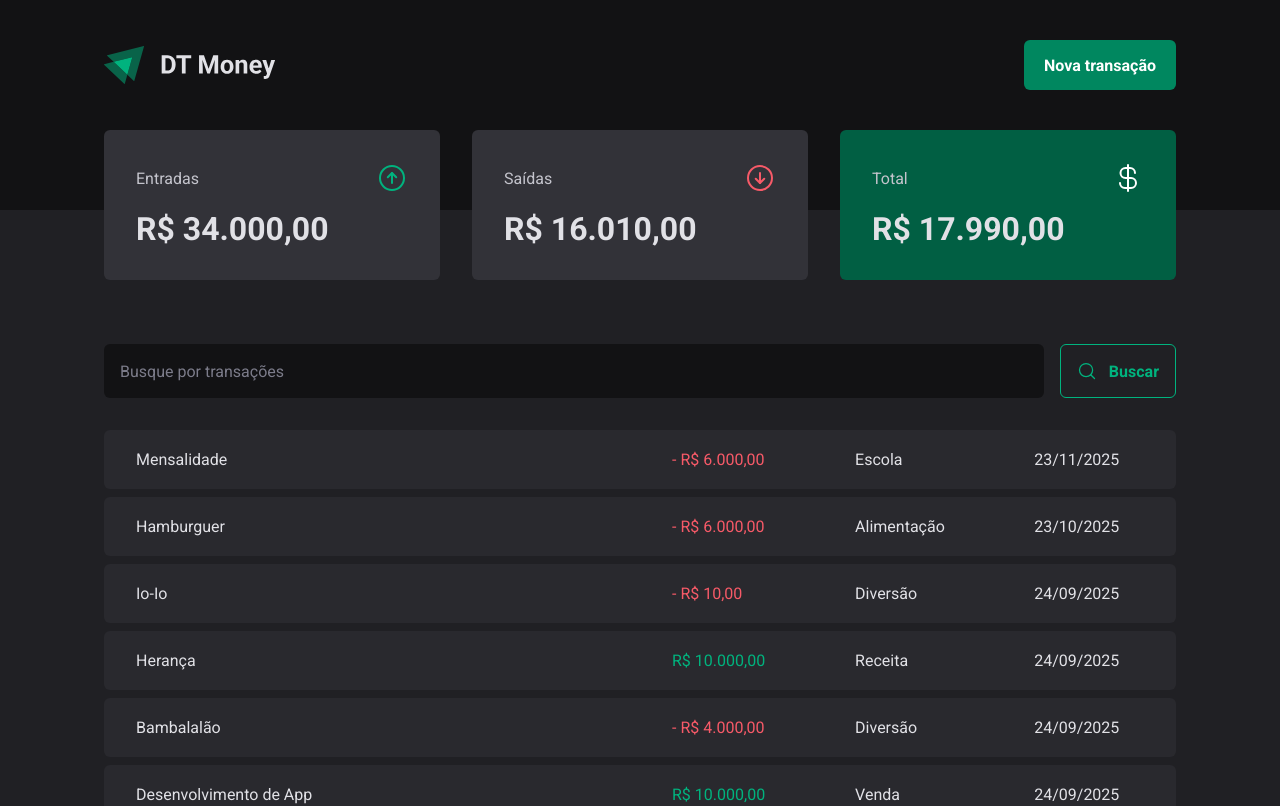
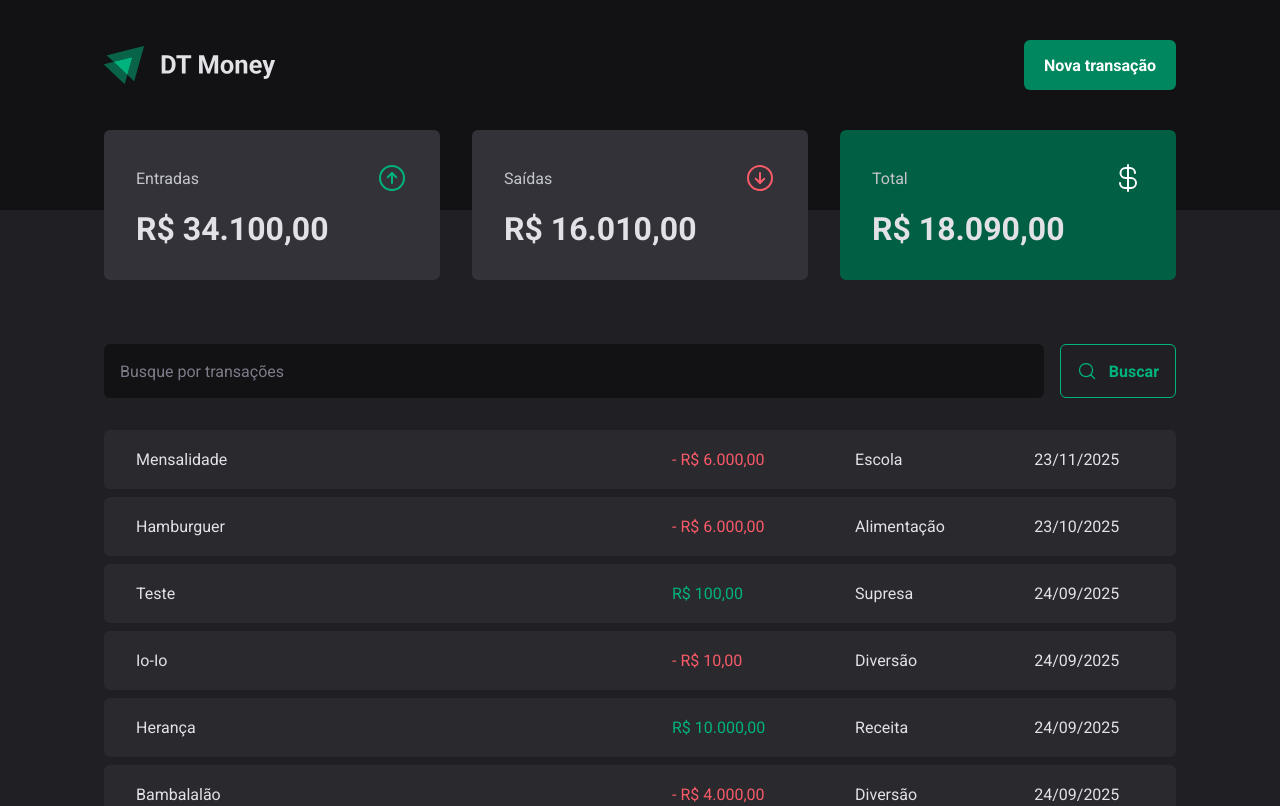
Before and after one commit to Chris-Saints/03-dt-money-RocketSeat, a React (Vite) app: page / in a window 1280 px wide. Shown: the top 806 px of the page. Built offline with nearby package versions, Linux system fonts and the light colour scheme; data requests are answered from the project's data file.

Commit message:
Introdução do arquivo eslint mais instalação e corrigindo problemas de lint

```diff
--- a/server.json
+++ b/server.json
@@ -55,6 +55,14 @@
       "type": "outcome",
       "createdAt": "2025-09-24T00:58:44.680Z",
       "id": 7
+    },
+    {
+      "description": "Teste",
+      "price": 100,
+      "category": "Supresa",
+      "type": "income",
+      "createdAt": "2025-09-24T01:05:17.823Z",
+      "id": 8
     }
   ]
 }
--- a/src/@types/styled.d.ts
+++ b/src/@types/styled.d.ts
@@ -4,5 +4,6 @@ import type { defaultTheme } from '../styles/themes/default';
 type ThemeType = typeof defaultTheme
 
 declare module 'styled-components' {
+    // eslint-disable-next-line @typescript-eslint/no-empty-object-type
     export interface DefaultTheme extends ThemeType {}
 }
```
Also changed, not shown: package.json (+5 -2 lines), .eslintrc.json (added), 1 other file (tests, documents, lock files or other folders).
